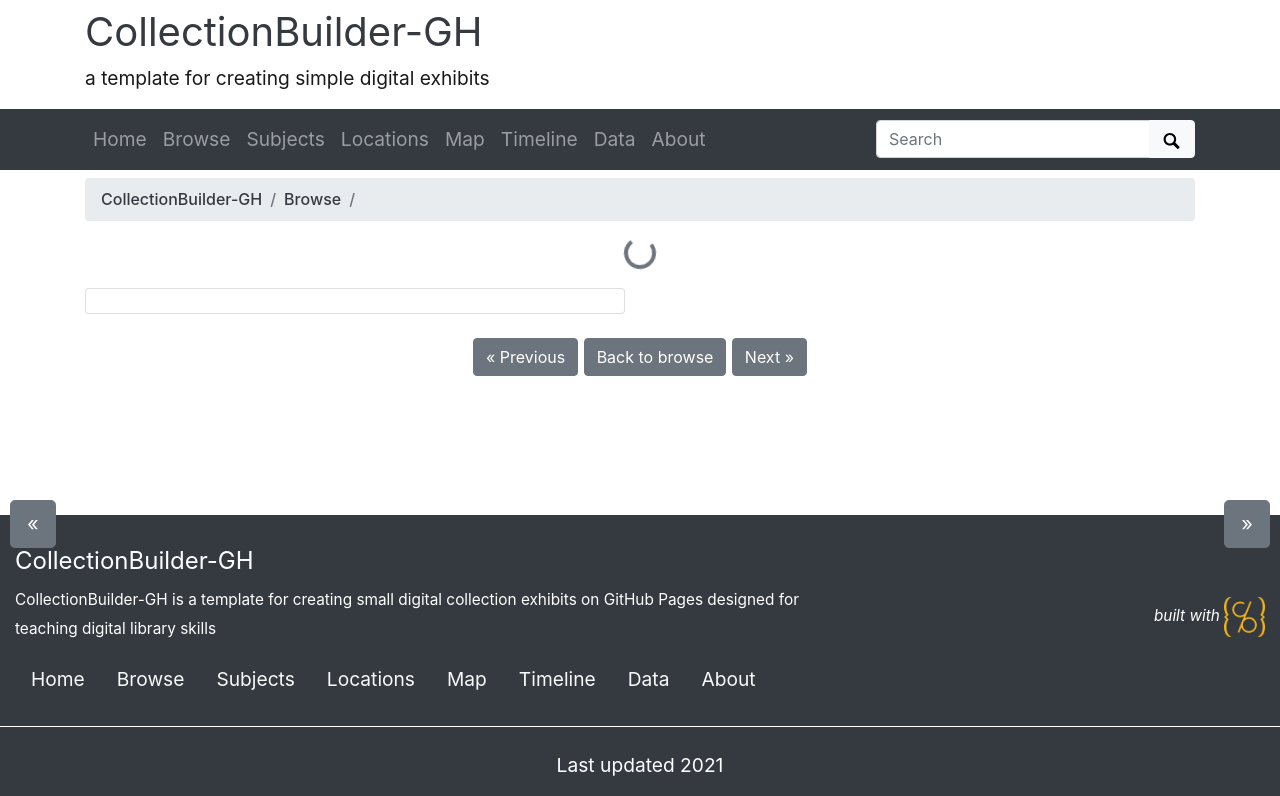
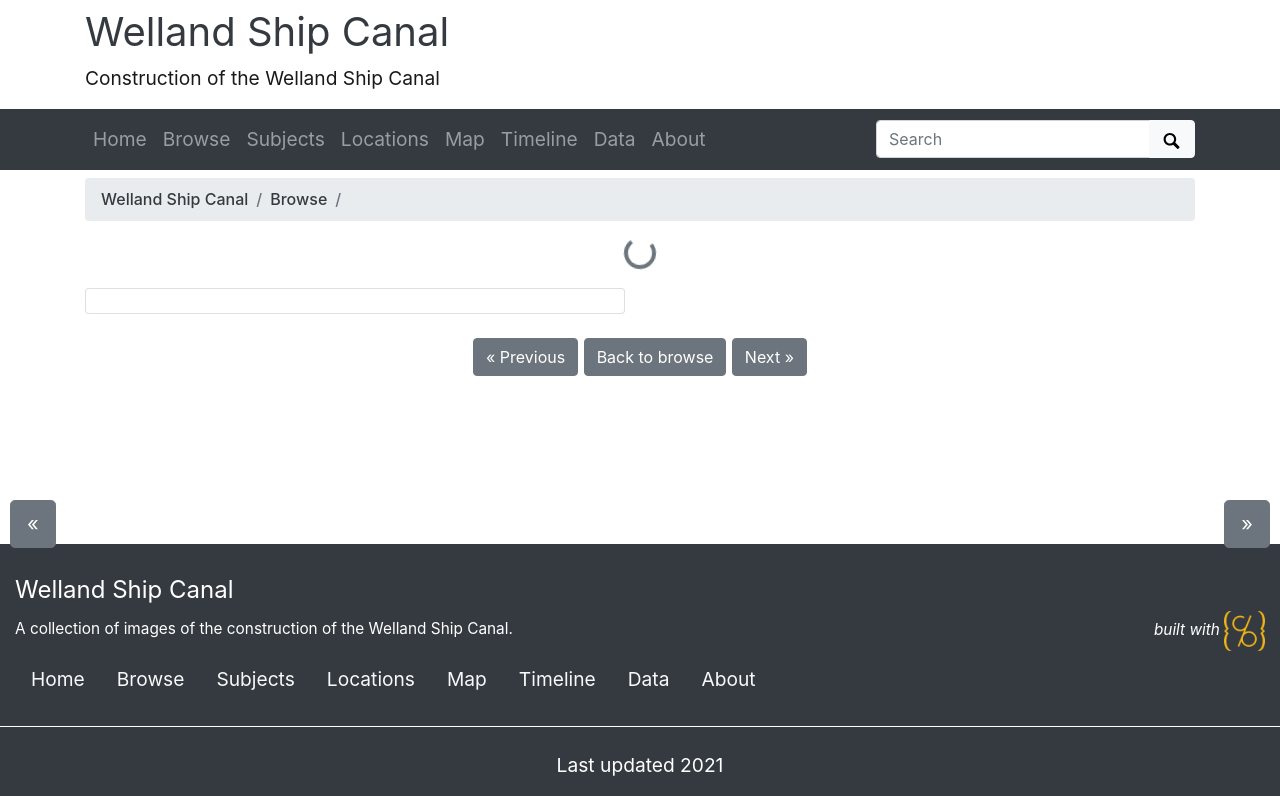
Before and after one commit to chantalcameron/Welland-Ship-Canal, a Jekyll site: the page built from pages/item.md, in a window 1280 px wide, cut to the strip 0-796 px from the top of the page. Built offline with Jekyll 4.4.1, drawn with Linux system fonts in a browser that asks for light colours.

Commit message:
Update _config.yml

```diff
--- a/_config.yml
+++ b/_config.yml
@@ -8,30 +8,30 @@
 # URL VARIABLES
 #
 # url is your gh-pages base, following the pattern: username.github.io
-url: https://collectionbuilder.github.io
+url: https://chantalcameron.github.io
 # baseurl is your github repository's name prefixed with a /
-baseurl: /collectionbuilder-gh
+baseurl: /Welland-Ship-Canal
 # location of code, the full url to your github repository
-source-code: https://github.com/CollectionBuilder/collectionbuilder-gh
+source-code: https://github.com/chantalcameron/Welland-Ship-Canal
 
 ##########
 # SITE SETTINGS
 #
 # title of site appears in banner
-title: CollectionBuilder-GH
+title: Welland Ship Canal
 # tagline, a short phrase that will appear throughout the site in the top banner
-tagline: a template for creating simple digital exhibits
+tagline: Construction of the Welland Ship Canal
 # description appears in meta tags and other locations
 # this description might appear in search result lists, keep around 160 characters max
-description: "CollectionBuilder-GH is a template for creating small digital collection exhibits on GitHub Pages designed for teaching digital library skills"
+description:  A collection of images of the construction of the Welland Ship Canal.
 # creator of the digital collection, to appear in meta tags; we typically use our GitHub usernames but feel free to just use your name
-author: CollectionBuilder
+author: chantalcameron
 
 ##########
 # COLLECTION SETTINGS
 #
 # choose metadata: this is the name of the csv file in your _data directory that describes the objects in your collection
-metadata: demo-metadata
+metadata: WellandShipCanal-metadata
 
 ##########
 # GOOGLE SERVICES [optional!]
```
